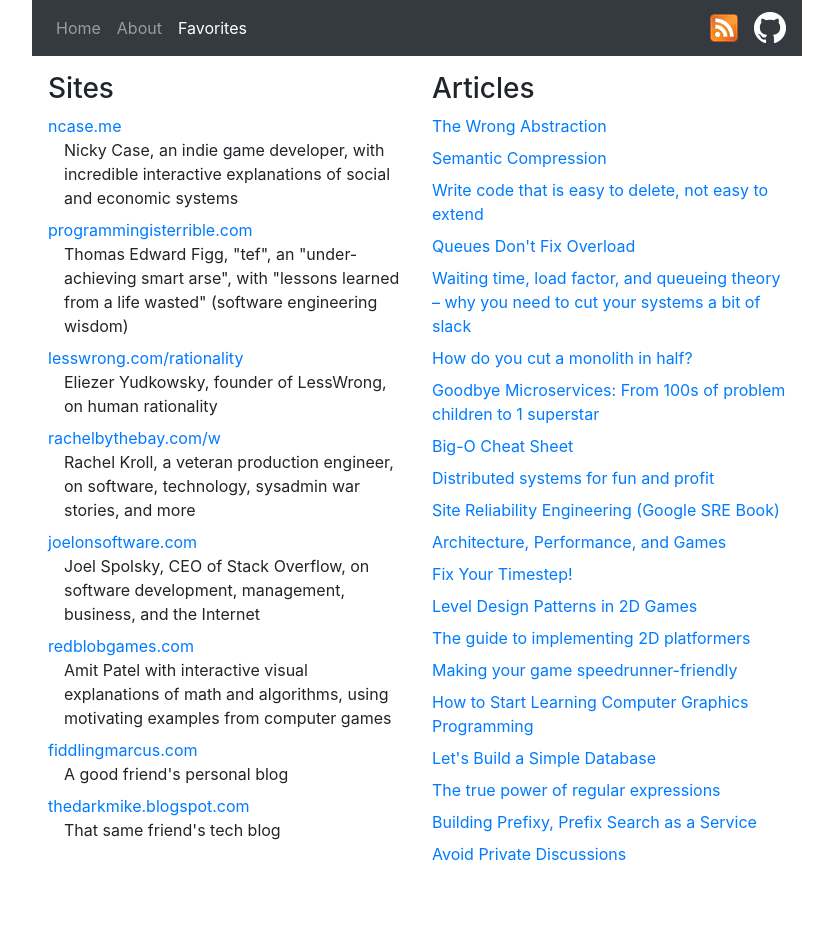
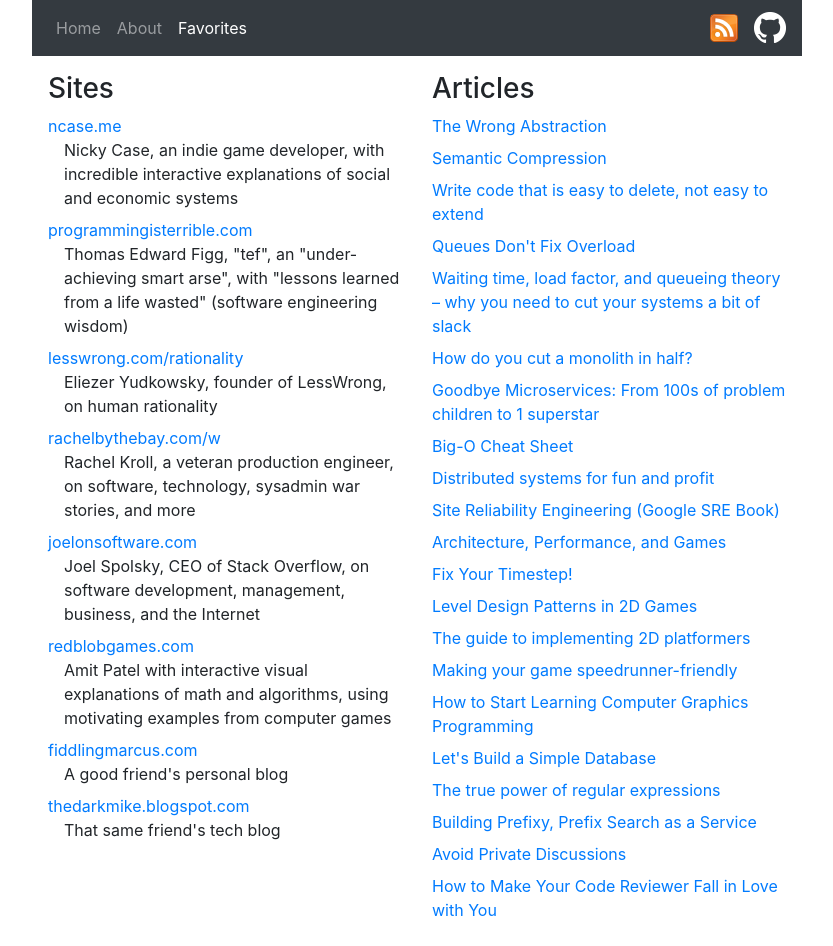
Before and after one commit to mackorone/mackorone.github.io, a Jekyll site: the page built from favorites.html, in a window 1280 px wide. Shown: the whole page, without its empty margins (223-1056 px from the left). Built offline with Jekyll 4.4.1, drawn with Linux system fonts in a browser that asks for light colours; before the commit the page ends 900 px from its top, so only the background shows below that.

Commit message:
Add another favorite post

```diff
--- a/_data/favorite_posts.yml
+++ b/_data/favorite_posts.yml
@@ -39,3 +39,5 @@
   title: "Building Prefixy, Prefix Search as a Service"
 - url: https://producingoss.com/en/setting-tone.html#avoid-private-discussions
   title: "Avoid Private Discussions"
+- url: https://mtlynch.io/code-review-love/
+  title: "How to Make Your Code Reviewer Fall in Love with You"
```
